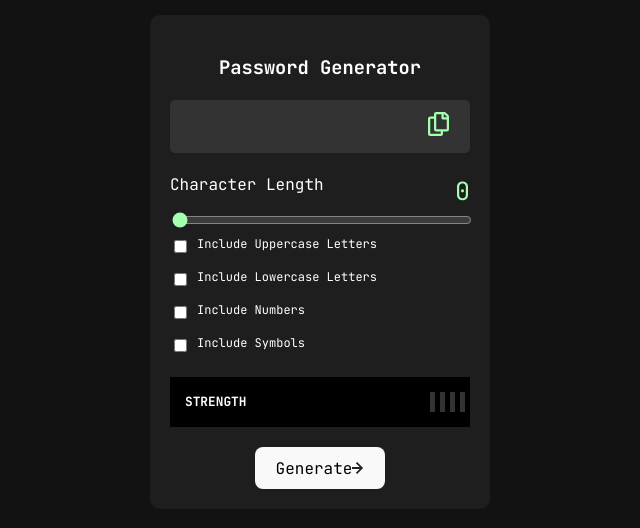
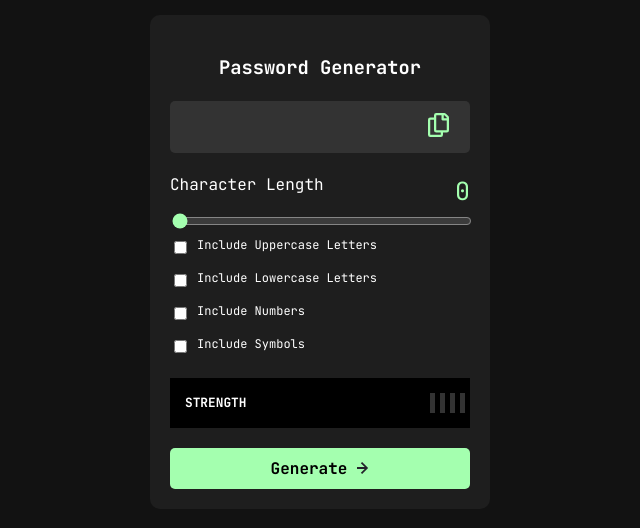
Before and after one commit to Abugbire10/password-generator-app, a React (Vite) app: page / in a window 1280 px wide. Shown: the part 138-666 px from the top of the page, without its empty margins (320-960 px from the left). Built offline with nearby package versions, Linux system fonts and the light colour scheme.

Commit message:
Update App.css

```diff
--- a/src/App.css
+++ b/src/App.css
@@ -156,3 +156,22 @@ h1 {
   color: #28a745;
   margin-left: 80px;
 }
+
+button#generate {
+  background-color: #a4ffaf;
+  border: none;
+  padding: 10px;
+  color: #000000;
+  cursor: pointer;
+  border-radius: 5px;
+  width: 100%;
+  font-weight: bold;
+}
+
+button#generate:hover {
+  background-color: #ffffff;
+}
+
+#generate svg {
+  margin-left: 10px;
+}
```
